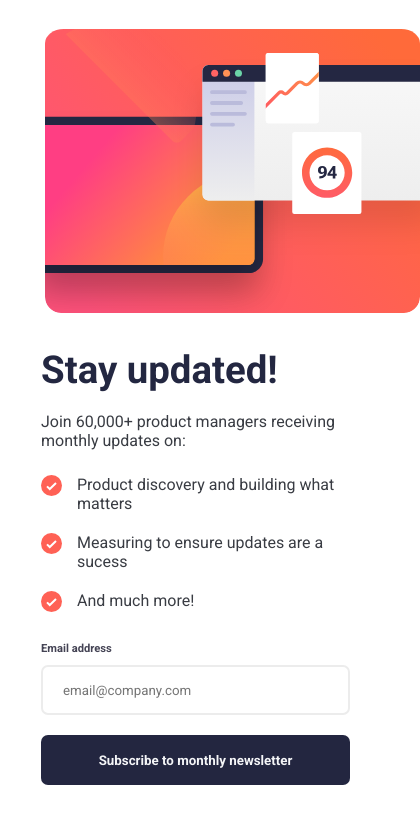
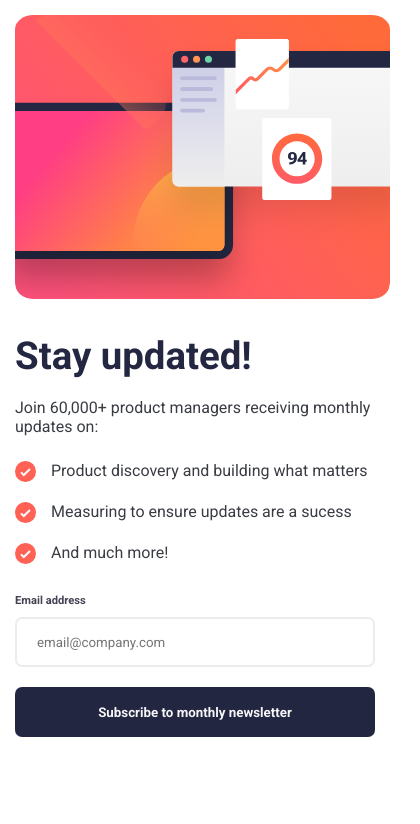
Before and after one commit to lucasmendeslms/Newsletter_sign-up, a website with bundled scripts: page index.html in a window 390 px wide. Shown: the whole page, 420 px wide, since content can reach past the window. Built offline with nearby package versions, Linux system fonts and the light colour scheme; files whose address does not match are found by name.

Commit message:
Fix responsive images and bugs in the validator library

```diff
--- a/css/home.css
+++ b/css/home.css
@@ -78,7 +78,8 @@ form label {
   font-weight: 700;
 }
 
-#email, #form-button {
+#email,
+#form-button {
   width: 100%;
   height: 50px;
   border-radius: 7px;
@@ -112,6 +113,7 @@ form label {
 .image-container {
   display: flex;
   justify-content: flex-end;
+  border-radius: 5%;
 }
 
 .image-container img {
@@ -124,7 +126,7 @@ form label {
   color: #ea9490;
 }
 
-span.error-message  {
+span.error-message {
   font-weight: 700;
   font-size: 0.70rem;
 }
@@ -150,60 +152,79 @@ span.error-message  {
 
 /* Responsive design */
 
-@media(max-width: 580px) {
-
-  .container {
-    background: #ffffff;
-  }
+@media(max-width: 1155px) {
   .grid-container {
-    display: grid;
-    grid-template-columns: 1fr;
-  }
-  .subscribe-container {
-    display: block;
-    order: 2;
-  }
-  .image-container {
-    display: flex;
-    justify-content: center;
-  }
-  .image-container img {
-    max-width: 100%;
-    padding: 0;
-    margin: 0;
-  }
-  #form-button {
-    margin: 20px 0 40px 0;
-  }
-  h1 {
-    font-size: 2.4rem;
-    margin-top: 30px;
+    max-width: 750px;
   }
 }
 
-@media(max-width: 850px){
+@media(max-width: 850px) {
 
   .grid-container {
     display: grid;
     grid-template-columns: 1fr;
   }
+
   .subscribe-container {
     order: 2;
   }
+
   .image-container {
     display: block;
   }
+
   .image-container img {
     margin-left: 45px;
     border-radius: 5% 5% 0 0;
   }
+
   #form-button {
     margin-bottom: 30px;
   }
 }
 
-@media(max-width: 1155px) {
+@media(max-width: 580px) {
+
+  .container {
+    background: #ffffff;
+    display: inline-block;
+  }
+
   .grid-container {
-    max-width: 750px;
+    display: grid;
+    grid-template-columns: 1fr;
+    padding: 0;
+    margin: 0;
+  }
+
+  .image-container {
+    margin: 0;
+    padding: 0px;
+  }
+
+  .image-container img {
+    max-width: 100%;
+    height: auto;
+    margin: 15px 0 0 15px;
+    padding: 0;
+    border-radius: 5%;
+  }
+
+  #email,
+  #form-button {
+    width: 100%;
+    height: 50px;
+    border-radius: 7px;
+    box-sizing: border-box;
+  }
+
+  h1 {
+    font-size: 2.4rem;
+    margin-top: 30px;
+  }
+
+  .subscribe-informations {
+    margin: 0px 15px;
+    padding: 0;
   }
 }
--- a/index.html
+++ b/index.html
@@ -61,7 +61,7 @@
       </div>
     </div>
     <script src="js/home.js" type="module"></script>
-    <script src="node_modules/validator/validator.min.js"></script>
+    <script src="https://unpkg.com/validator@latest/validator.min.js"></script>
 
   </body>
 </html>
```
